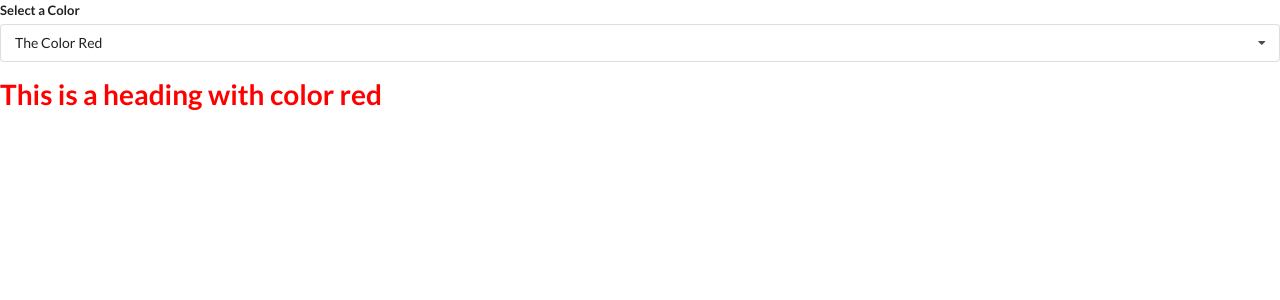
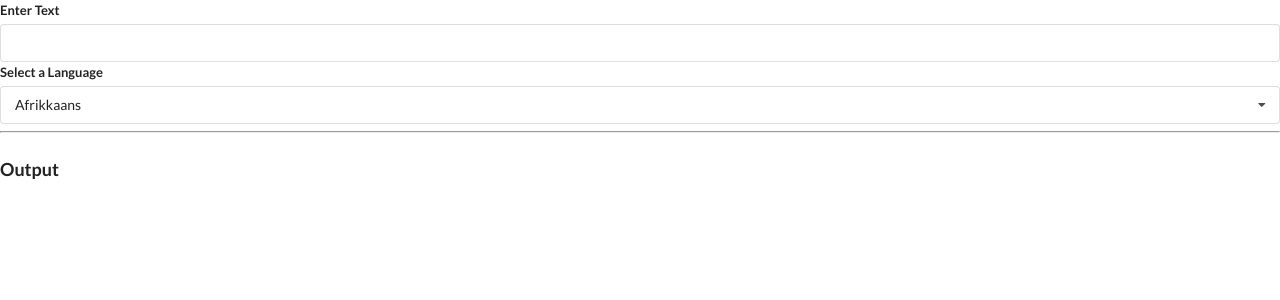
Before and after one commit to doronma/ReactTutorialWidgets, a React (Create React App) app: page / in a window 1280 px wide. Shown: the top 300 px of the page. Built offline with nearby package versions, Linux system fonts and the light colour scheme; no server answers.

Commit message:
add translate widget

```diff
--- a/src/App.js
+++ b/src/App.js
@@ -2,6 +2,7 @@
 import Accordion from './components/Accordion';
 import Search from './components/Search';
 import Dropdown from './components/Dropdown';
+import Translate from './components/Translate';
 
 const items = [
 
@@ -36,16 +37,5 @@
 ];
 
 export default () => {
-    const [selected, setSelected] = useState(options[0]);
-
-    return (
-        <div>
-            <Dropdown
-                options={options}
-                selected={selected}
-                onSelectedChange={setSelected}
-            />
-
-        </div>
-    );
+    return <Translate />
 }
--- /dev/null
+++ b/src/components/Convert.js
@@ -0,0 +1,48 @@
+import React, { useState, useEffect } from 'react';
+import axios from 'axios';
+
+const key = "AIzaSyCHUCmpR7cT_yDFHC98CZJy2LTms - IwDlM";
+const baseUrl = 'https://translation.googleapis.com/language/translate/v2'
+
+const Convert = ({ language, text }) => {
+
+    const [translated, setTranslated] = useState('');
+    const [debouncedText, setDebouncedText] = useState(text);
+
+
+    useEffect(() => {
+        const timerId = setTimeout(() => {
+            setDebouncedText(text);
+        }, 500);
+
+        return () => {
+            clearTimeout(timerId);
+        };
+    }, [text])
+
+
+    useEffect(() => {
+
+        const doTranslation = async () => {
+            const { data } = await axios.post(baseUrl, {}, {
+                params: {
+                    q: debouncedText,
+                    target: language.value,
+                    key: key
+                }
+            });
+            setTranslated(data.data.translations[0].translatedText)
+        };
+
+        doTranslation();
+    }, [language, debouncedText]);
+
+    return (
+        <div>
+            <h1 className="ui header">{translated}</h1>
+
+        </div>
+    )
+}
+
+export default Convert;
--- a/src/components/Dropdown.js
+++ b/src/components/Dropdown.js
@@ -1,6 +1,6 @@
 import React, { useState, useEffect, useRef } from 'react'
 
-const Dropdown = ({ options, selected, onSelectedChange }) => {
+const Dropdown = ({ options, selected, onSelectedChange, label }) => {
 
     const [open, setOpen] = useState(false);
     const ref = useRef();
@@ -49,7 +49,7 @@
     return (
         <div ref={ref} className="ui form">
             <div className="field">
-                <label className="label">Select a Color</label>
+                <label className="label">{label}</label>
                 <div
                     onClick={() => setOpen(!open)}
                     className={`ui selection dropdown ${open ? 'visible active' : ''}`}>
@@ -61,9 +61,7 @@
 
                 </div>
             </div>
-            <div>
-                <h1 style={{ color: selected.value }}>This is a heading with color {selected.value}</h1>
-            </div>
+
         </div>
     );
 };
--- /dev/null
+++ b/src/components/Translate.js
@@ -0,0 +1,48 @@
+import React, { useState } from 'react';
+import Dropdown from './Dropdown';
+import Convert from './Convert';
+
+const options = [
+    {
+        label: 'Afrikkaans',
+        value: 'af'
+    },
+    {
+        label: 'Arabic',
+        value: 'ar'
+    },
+    {
+        label: 'Hindi',
+        value: 'hi'
+    }
+];
+
+
+const Translate = () => {
+
+    const [language, setLanguage] = useState(options[0]);
+    const [text, setText] = useState('');
+
+    return (
+        <div>
+            <div className="ui form">
+                <div className="field">
+                    <label>Enter Text</label>
+                    <input value={text} onChange={(e) => setText(e.target.value)} />
+                </div>
+            </div>
+            <Dropdown
+                options={options}
+                selected={language}
+                onSelectedChange={setLanguage}
+                label="Select a Language"
+            />
+            <hr />
+            <h3 className="ui header">Output</h3>
+            <Convert text={text} language={language} />
+
+        </div>
+    );
+};
+
+export default Translate;
```
